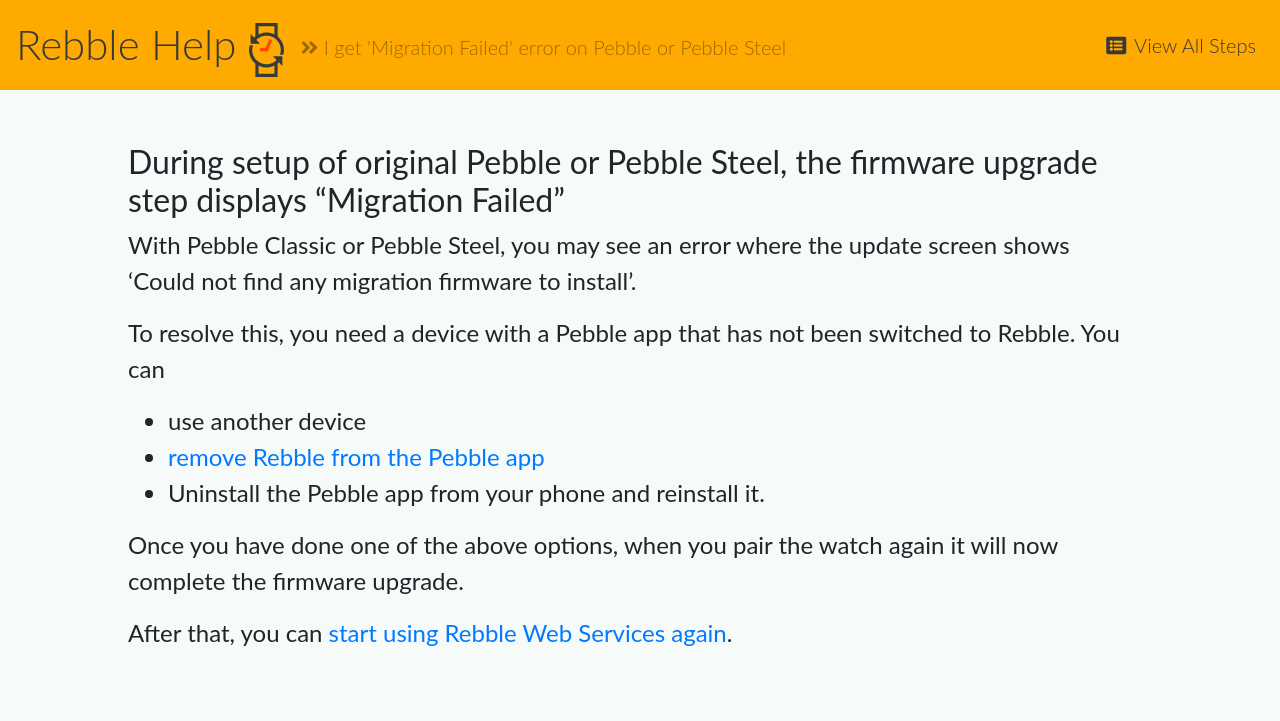
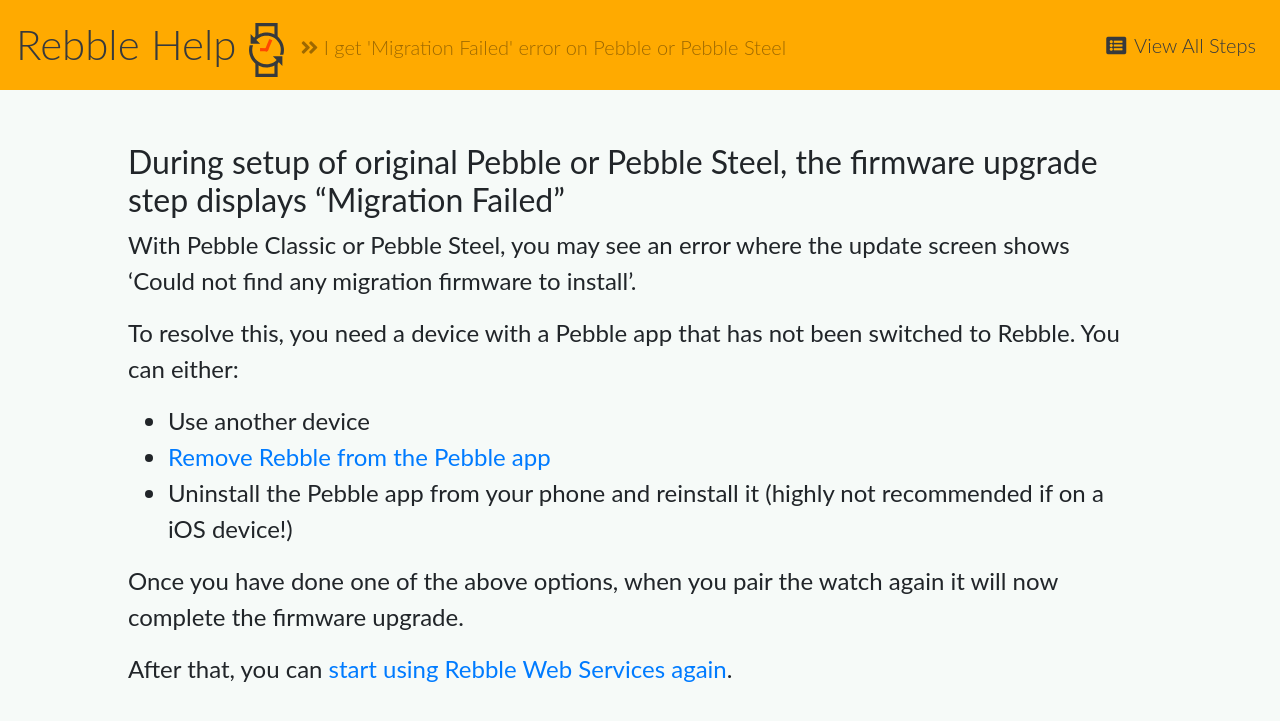
Before and after one commit to pebble-dev/rebble-help, a Jekyll site: the page built from _topic/migration-failed.md, in a window 1280 px wide. Shown: the top 721 px of the page. Built offline with Jekyll 4.4.1, drawn with Linux system fonts in a browser that asks for light colours; nearby versions of some CDN libraries.

Commit message:
Update migration-failed.md

```diff
--- a/_topic/migration-failed.md
+++ b/_topic/migration-failed.md
@@ -13,10 +13,10 @@ osSpecific: false
 With Pebble Classic or Pebble Steel, you may see an error where the update screen shows 'Could not find any migration firmware to install'.
 
 To resolve this, you need a device with a Pebble app that has not been switched to Rebble.
-You can
-- use another device
-- [remove Rebble from the Pebble app](/unrebble/)
-- Uninstall the Pebble app from your phone and reinstall it.
+You can either:
+- Use another device
+- [Remove Rebble from the Pebble app](/unrebble/)
+- Uninstall the Pebble app from your phone and reinstall it (highly not recommended if on a iOS device!)
 
 Once you have done one of the above options, when you pair the watch again it will now complete the firmware upgrade.
 
```
